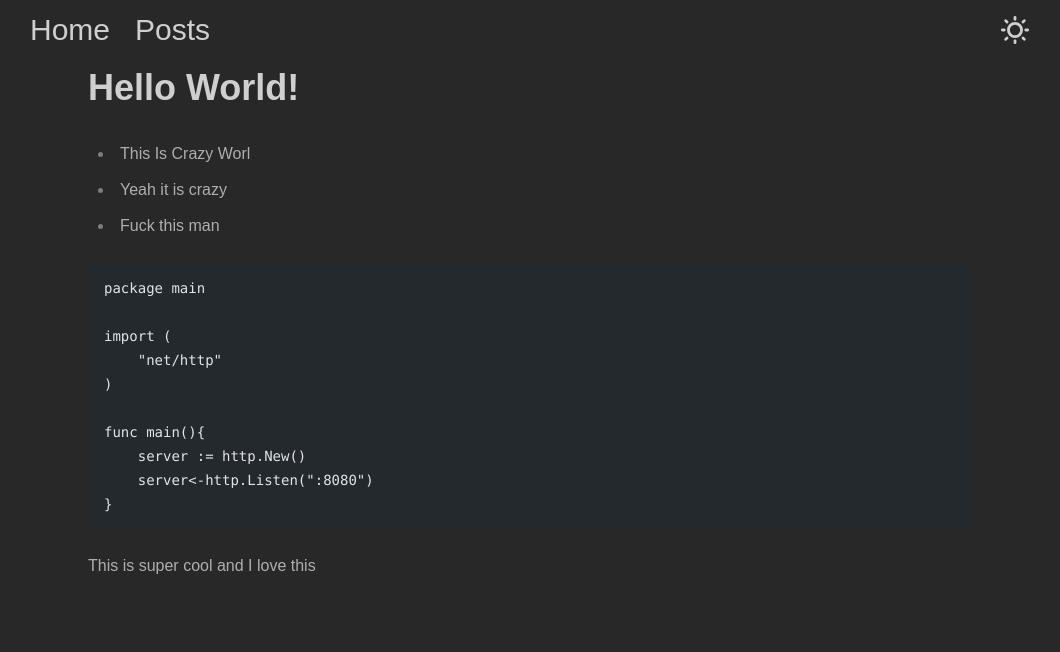
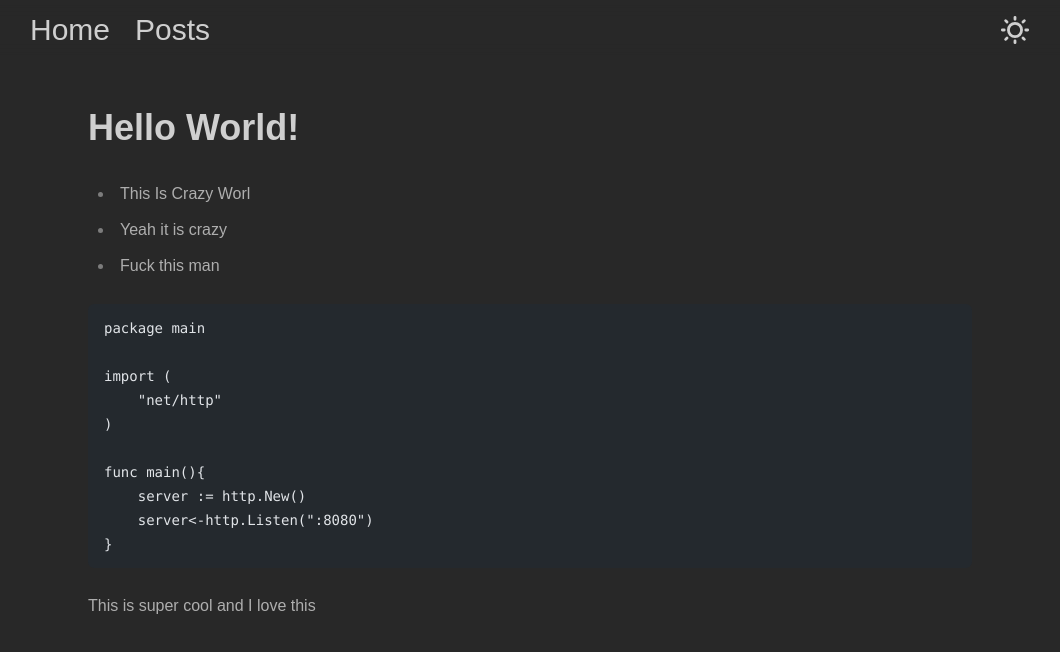
Before and after one commit to AxewBoTX/axewbotx.github.io, an Astro site: page /posts/is-god-real in a window 1280 px wide. Shown: the whole page, without its empty margins (110-1170 px from the left). Built offline with nearby package versions, Linux system fonts and the light colour scheme; Astro itself is replaced by a stand-in of ours; code samples lack their colours.

Commit message:
margin-top: 25px

```diff
--- a/src/layouts/post_layout.astro
+++ b/src/layouts/post_layout.astro
@@ -6,7 +6,7 @@ const baseTitle = " - Axew's Living Room";
 ---
 
 <HeadLayout title={title + baseTitle}>
-  <div class="flex justify-center w-full">
+  <div class="flex justify-center w-full mt-[25px] md:mt-[40px]">
     <div class="prose p-2 max-w-[900px] flex-1">
       <slot />
     </div>
```
